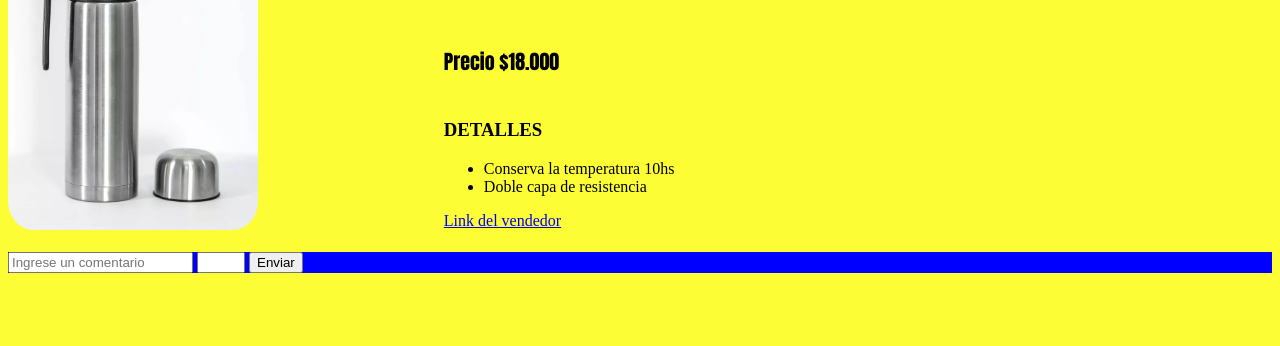
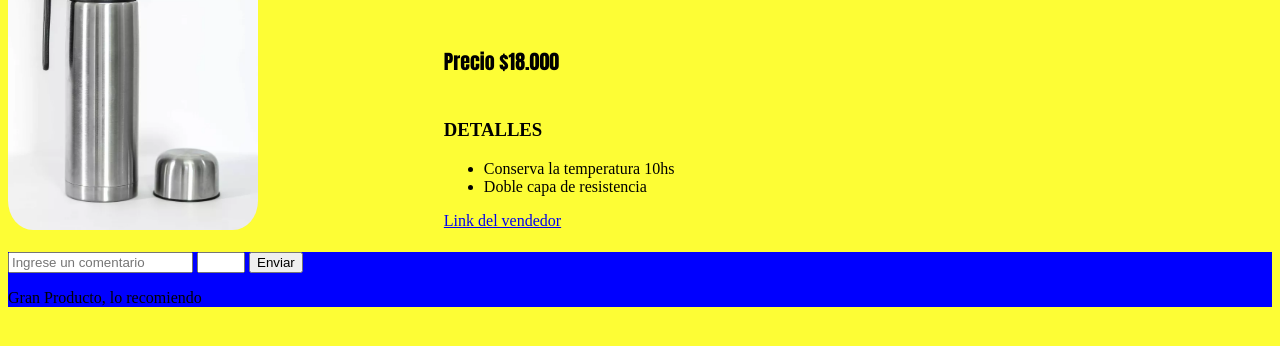
Before and after one commit to MaxiBaez/MercadoLibre, a plain HTML site: page inicio.html in a window 1280 px wide. Shown: the part 224-570 px from the top of the page. Drawn offline with Linux system fonts and the light colour scheme.

Commit message:
Prueba de comentario

```diff
--- a/inicio.html
+++ b/inicio.html
@@ -48,6 +48,7 @@
                         <input type="text" placeholder="Ingrese un comentario">
                         <input type="number" min="0" max="5">
                         <input type="submit" value="Enviar">
+                        <p> Gran Producto, lo recomiendo</p>
                     </form>
                 </label>
             </section>
```
